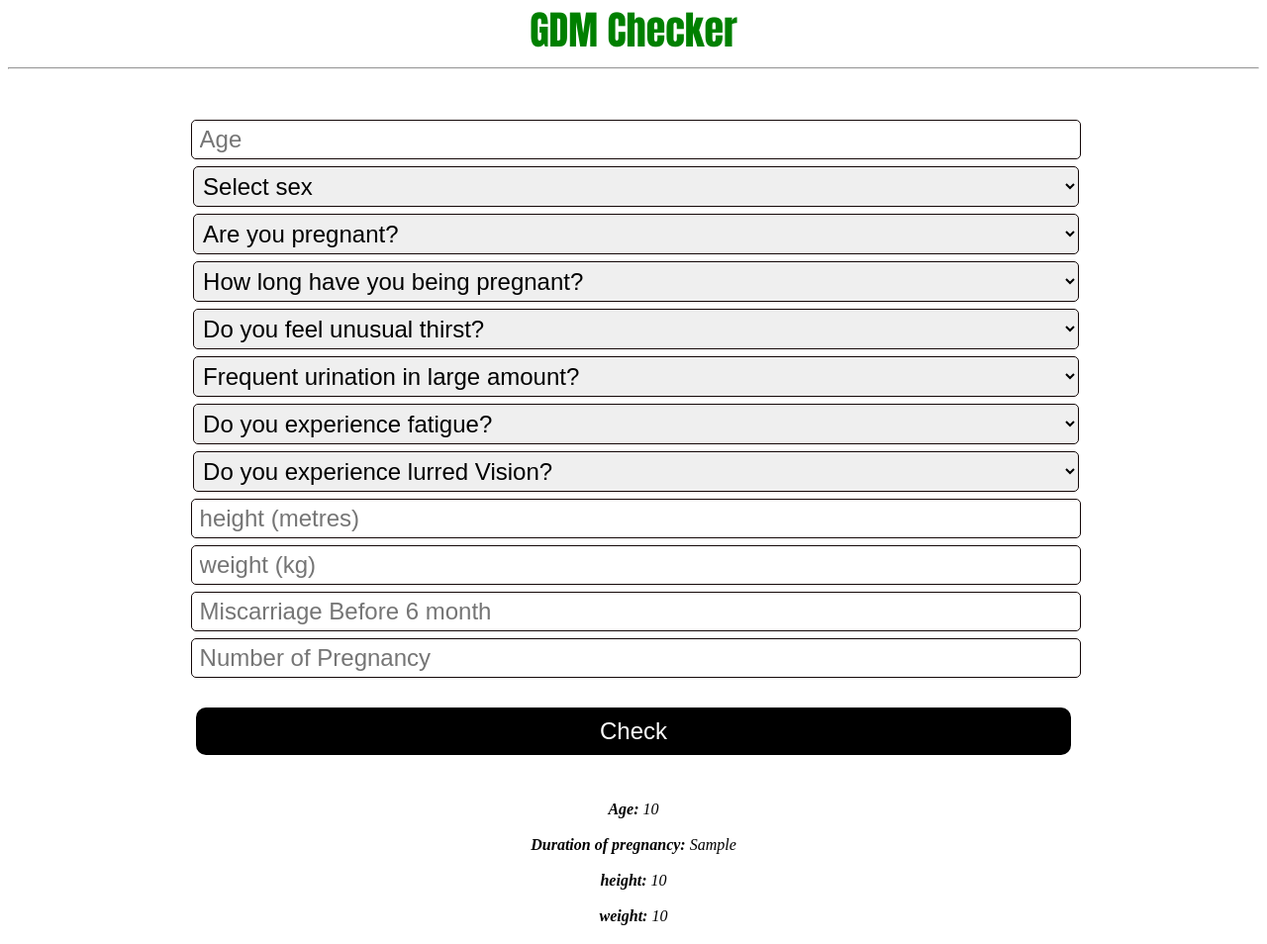
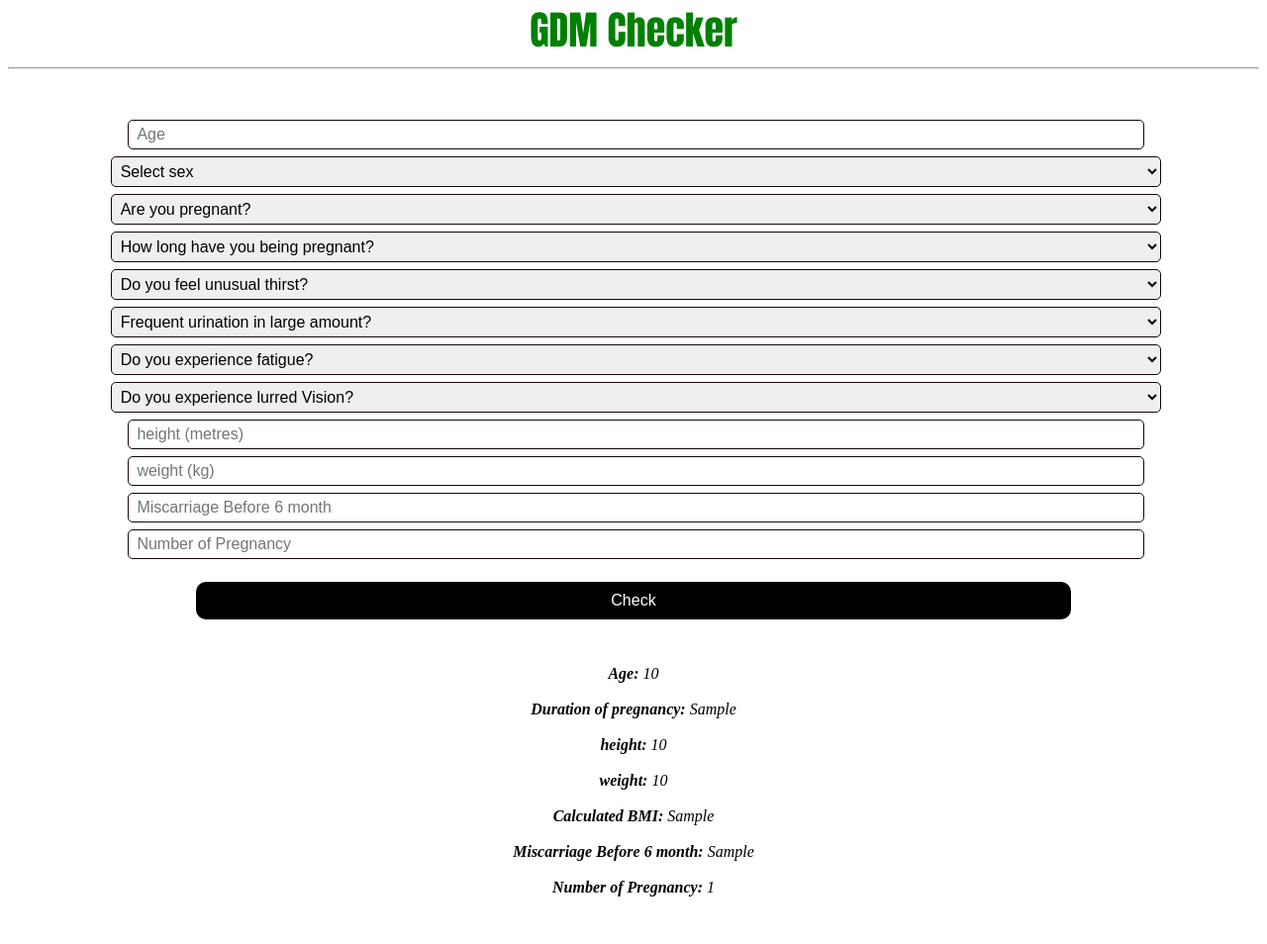
Before and after one commit to Sam-Emma/GDM, a Flask app: template templates/index.html in a window 1280 px wide. Shown: the part 251-1205 px from the top of the page at 99% size. Run offline with Flask 2, Linux system fonts and the light colour scheme; the template is opened without the code that fills it: most values are stand-ins (such as "Sample title", 1, 10 or a date in 2020).

Commit message:
Add files via upload

```diff
--- a/static/styles/style.css
+++ b/static/styles/style.css
@@ -1,6 +1,6 @@
 
 *{
-    padding: 20,20,20,20;
+    padding: 30,30,30,30;
     margin: 20,20,20,20;
     text-align: center;
 
@@ -38,12 +38,17 @@
 img {
   object-fit: cover;
 }
+.name{
+  font-weight: bold;
+  text-align: left;
+}
 .button{
     text-align: center;
     padding: 10px;
     margin: 10px;
     border-radius: 10px;
     color:white;
+    width: 70%;
     background-color: black;
     font-size: larger;
     border:none;
@@ -60,7 +65,7 @@
     border: 1px solid;
     }
 form{
-    font-size: 15pt;
+    font-size: 10pt;
     margin: 20;
     display: block;
 
@@ -68,10 +73,10 @@
 }
 form input{
     text-align: left;
-    font-size: 12pt;
+    font-size: 10pt;
     padding: 5px;
     padding-left:8px;
-    width: 70%;
+    width: 80%;
     margin-top: 7px;
     margin-left: 5px;
     font-size: larger;
@@ -82,9 +87,9 @@
 select{
     direction: ltr;
     text-align-last: left;
-    font-size: 15pt;
+    font-size: 10pt;
     padding: 5px;
-    width: 70.8%;
+    width: 84%;
     margin-top: 7px;
     margin-left: 5px;
     font-size: larger;
```
